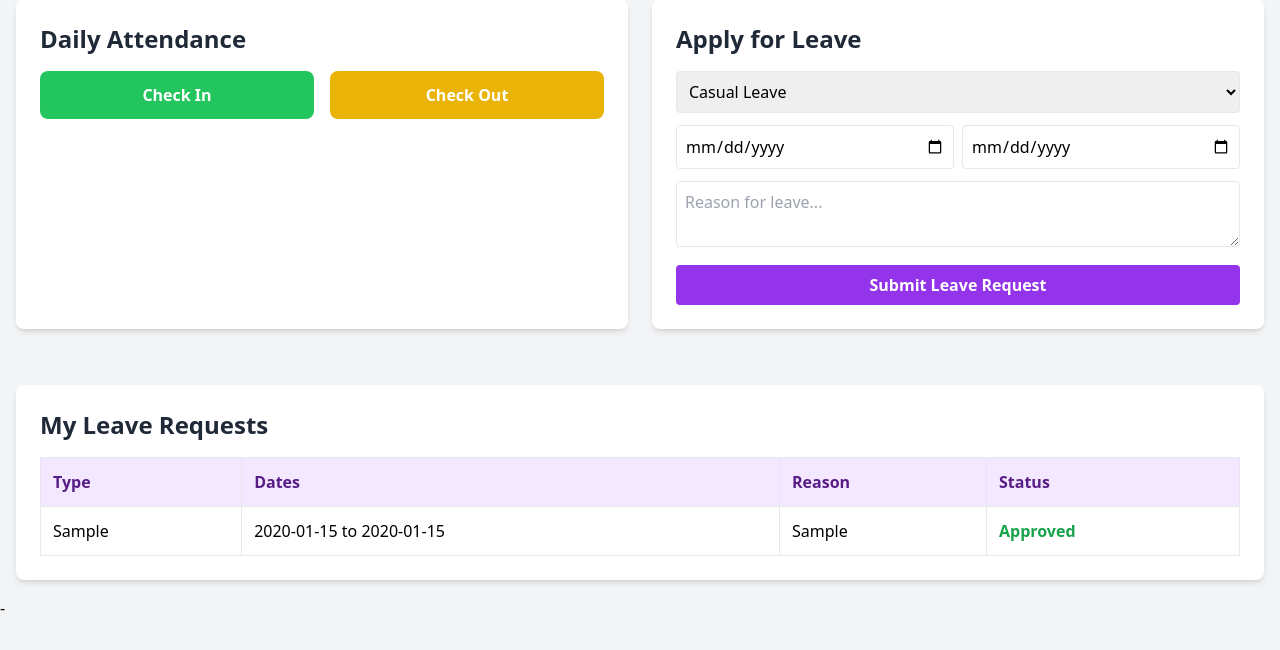
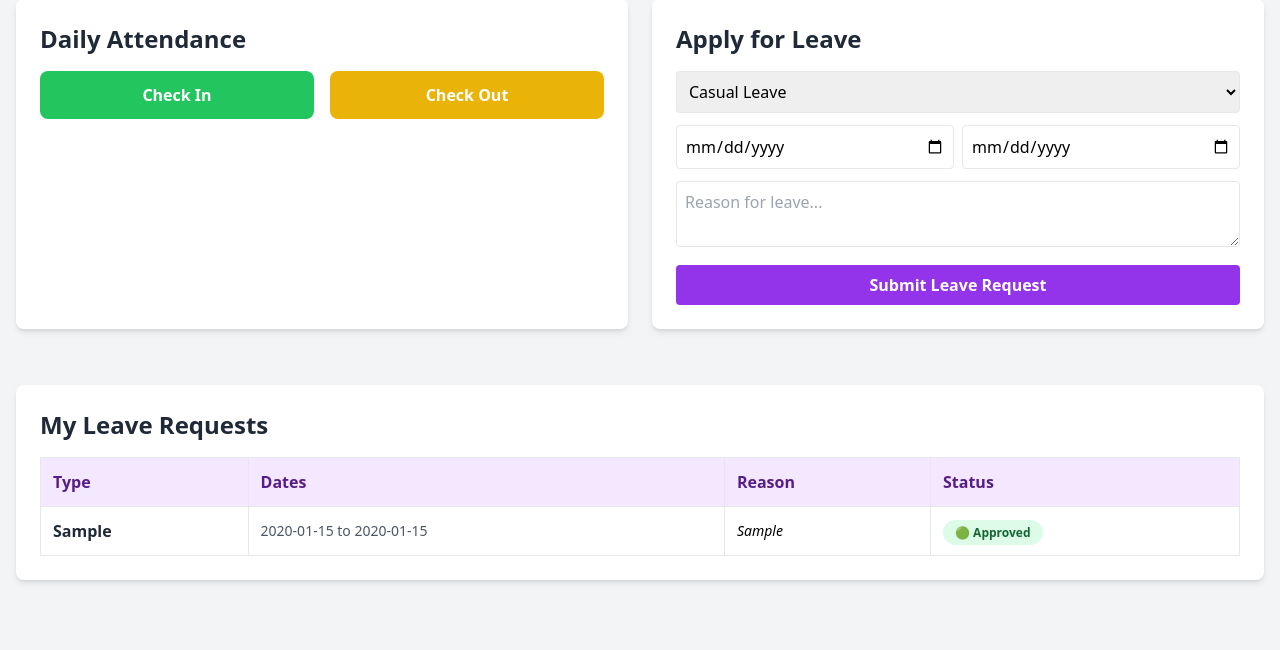
Before and after one commit to SamarthDMahajan/Odoo-Hackathon-Dayflow, a Flask app: page /dashboard in a window 1280 px wide. Shown: the part 109-759 px from the top of the page. Run offline with Flask 3, Linux system fonts and the light colour scheme; the visitor is signed in with stand-in values (Sample User, id 1); tables that the repository leaves empty hold one stand-in row (values such as "Sample post"); some libraries are stand-ins or nearby versions.

Commit message:
Add visual status pipeline badge styling for leave requests

```diff
--- a/templates/dashboard.html
+++ b/templates/dashboard.html
@@ -97,22 +97,28 @@
                     <tbody>
                         {% for leave in leaves %}
                         <tr class="border-b">
-                            <td class="p-3 border">{{ leave.leave_type }}</td>
-                            <td class="p-3 border">{{ leave.start_date }} to {{ leave.end_date }}</td>
-                            <td class="p-3 border">{{ leave.reason }}</td>
-                            <td class="p-3 border font-semibold {% if leave.status == 'Approved' %}text-green-600{% elif leave.status == 'Rejected' %}text-red-600{% else %}text-yellow-600{% endif %}">
-                                {{ leave.status }}
+                            <td class="p-3 border font-semibold text-gray-800">{{ leave.leave_type }}</td>
+                            <td class="p-3 border text-sm text-gray-600">{{ leave.start_date }} to {{ leave.end_date }}</td>
+                            <td class="p-3 border text-sm italic">{{ leave.reason }}</td>
+                            <td class="p-3 border">
+                                {% if leave.status == 'Approved' %}
+                                    <span class="px-3 py-1 bg-green-100 text-green-800 rounded-full text-xs font-bold">🟢 Approved</span>
+                                {% elif leave.status == 'Rejected' %}
+                                    <span class="px-3 py-1 bg-red-100 text-red-800 rounded-full text-xs font-bold">🔴 Rejected</span>
+                                {% else %}
+                                    <span class="px-3 py-1 bg-yellow-100 text-yellow-800 rounded-full text-xs font-bold">🟡 Pending Review</span>
+                                {% endif %}
                             </td>
                             {% if role == 'Admin / HR' %}
                             <td class="p-3 border space-x-2">
-                                <a href="/update_leave/{{ leave.id }}/Approved" class="bg-green-500 text-white px-3 py-1 rounded text-sm hover:bg-green-600">Approve</a>
-                                <a href="/update_leave/{{ leave.id }}/Rejected" class="bg-red-500 text-white px-3 py-1 rounded text-sm hover:bg-red-600">Reject</a>
+                                <a href="/update_leave/{{ leave.id }}/Approved" class="bg-green-500 text-white px-3 py-1 rounded text-sm hover:bg-green-600 font-semibold shadow">Approve</a>
+                                <a href="/update_leave/{{ leave.id }}/Rejected" class="bg-red-500 text-white px-3 py-1 rounded text-sm hover:bg-red-600 font-semibold shadow">Reject</a>
                             </td>
                             {% endif %}
                         </tr>
                         {% else %}
                         <tr>
-                            <td colspan="5" class="p-4 text-center text-gray-500">No leave requests found.</td>
+                            <td colspan="5" class="p-4 text-center text-gray-500">No leave requests found in the system.</td>
                         </tr>
                         {% endfor %}
                     </tbody>
@@ -130,7 +136,7 @@
                 <div class="flex gap-3 w-full md:w-auto">
                     <input type="text" id="searchInput" onkeyup="searchTable()" placeholder="Search by name or ID..." class="p-2 border rounded text-sm w-full md:w-64 focus:outline-none focus:ring-2 focus:ring-indigo-500">
                     <a href="/export_attendance" class="bg-indigo-600 text-white px-4 py-2 rounded font-bold shadow hover:bg-indigo-700 transition text-center whitespace-nowrap">
-                        Download Attendance CSV
+                        Download CSV
                     </a>
                 </div>
             </div>
@@ -188,4 +194,4 @@
     }
     </script>
 </body>
-</html>-
+</html>
```
